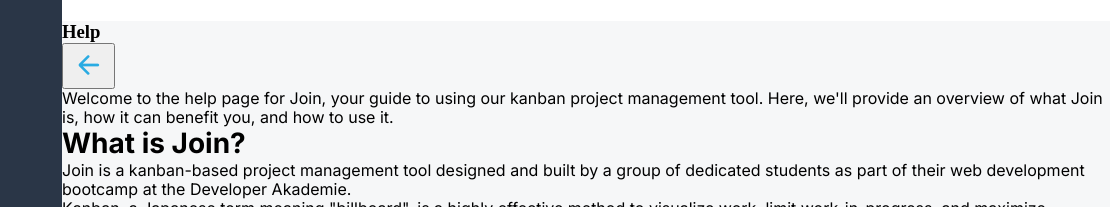
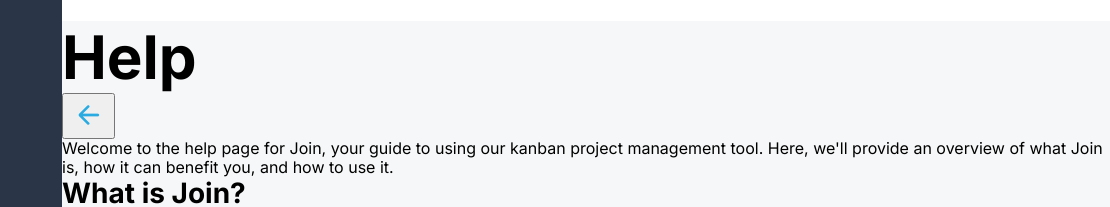
Before and after one commit to SaschaSchmitt-Dev/join, a plain HTML site: page subpages/help.html in a window 1280 px wide. Shown: the part 75-282 px from the top of the page, 170-1280 px from the left. Drawn offline with Linux system fonts and the light colour scheme.

Commit message:
resolve merge conflict in style.css

```diff
--- a/style.css
+++ b/style.css
@@ -32,8 +32,6 @@
 main {
     background: var(--main-bg-color);
 }
-<<<<<<< HEAD
-=======
 
 h1 {
     font-family: 'Inter', sans-serif;
@@ -85,4 +83,3 @@
         display: none;
     }
 }
->>>>>>> 9384d1fc9abf1418ad03b863fdcf0eba4278feb9
```
